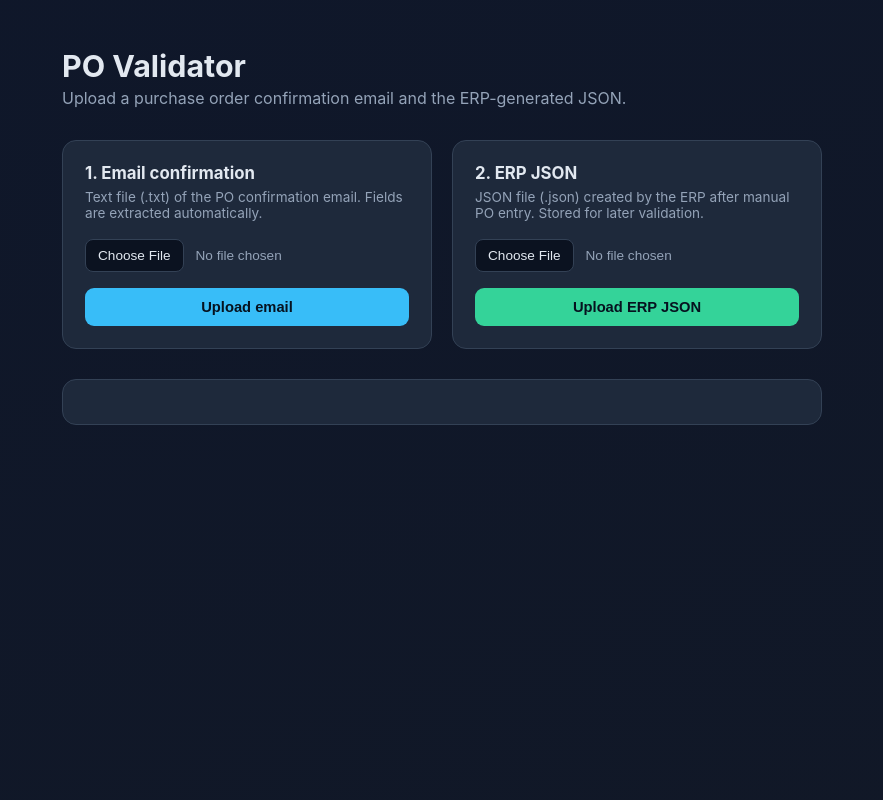
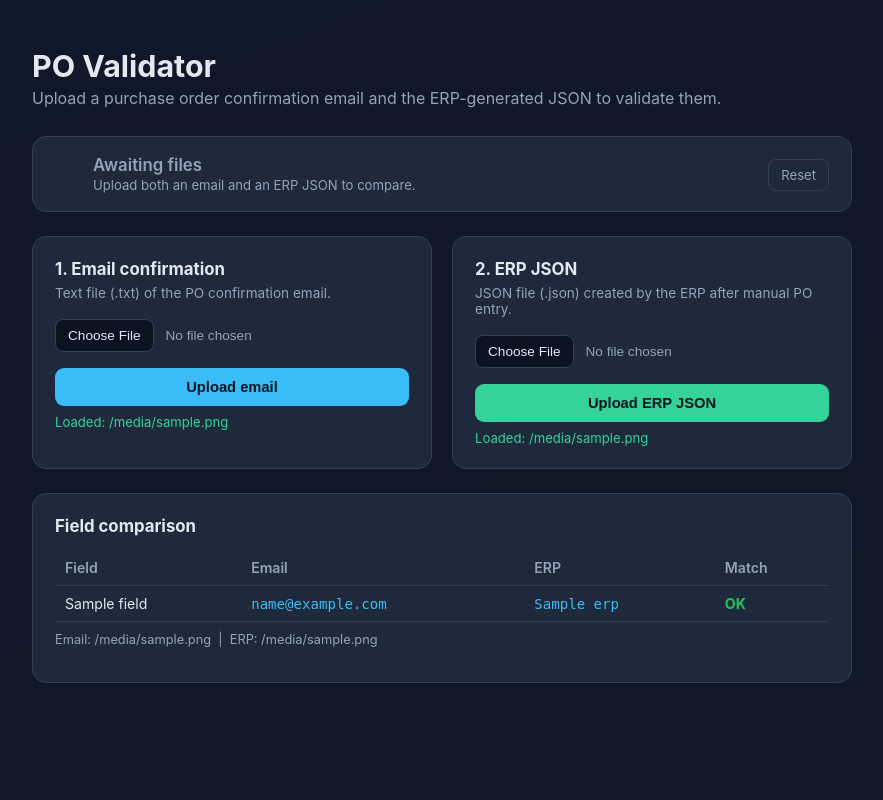
Before and after one commit to vladitov/PO_validator, a FastAPI app: template templates/index.html in a window 1280 px wide. Shown: the whole page, without its empty margins (198-1081 px from the left). Run offline with FastAPI, Linux system fonts and the light colour scheme; the template is opened without the code that fills it: most values are stand-ins (such as "Sample title", 1, 10 or a date in 2020).

Commit message:
Add PO number normalization, ERP field extraction, and comparison logic
- Implemented `normalize_po` function to standardize PO/MLA references for comparison.
- Added `extract_erp_fields` function to map ERP JSON fields for validation.
- Introduced `compare_fields` function to compare extracted email fields with ERP fields, returning match status.
- Updated main application logic to handle file uploads and display comparison results with visual indicators.
- Enhanced UI to show upload status and comparison results, including a reset option.
- Added test cases for correct and incorrect ERP JSON structures.

```diff
--- a/main.py
+++ b/main.py
@@ -3,7 +3,11 @@
 Provides a simple UI with two uploads:
   - Email purchase order confirmation (.txt): fields are extracted via regex and
     written to an intermediate JSON file in output/.
-  - ERP JSON (.json): validated as JSON and stored in uploads/ (no comparison yet).
+  - ERP JSON (.json): validated as JSON and stored in uploads/.
+
+When both an email and an ERP file have been uploaded, the extracted email
+fields are compared against the ERP fields and a green/red/gray indicator is
+shown (gray = not enough data yet).
 """
 
 from __future__ import annotations
@@ -12,10 +16,10 @@ import json
 from pathlib import Path
 
 from fastapi import FastAPI, File, Request, UploadFile
-from fastapi.responses import HTMLResponse
+from fastapi.responses import HTMLResponse, RedirectResponse
 from fastapi.templating import Jinja2Templates
 
-from extractor import build_intermediate_record
+from extractor import build_intermediate_record, compare_fields, extract_erp_fields
 
 BASE_DIR = Path(__file__).resolve().parent
 OUTPUT_DIR = BASE_DIR / "output"
@@ -28,10 +32,47 @@ UPLOADS_DIR.mkdir(exist_ok=True)
 app = FastAPI(title="PO Validator")
 templates = Jinja2Templates(directory=str(TEMPLATES_DIR))
 
+# In-memory state for the most recent uploads (single-user localhost tool).
+STATE: dict[str, dict | None] = {"email": None, "erp": None}
+
+COMPARE_FIELDS = ("po_number", "date", "amount", "currency")
+
+
+def _build_context(message: dict | None = None) -> dict:
+    """Assemble the template context including the comparison indicator."""
+    email = STATE["email"]
+    erp = STATE["erp"]
+
+    indicator = "gray"
+    comparison = None
+    rows = None
+
+    if email and erp:
+        comparison = compare_fields(email["fields"], erp["fields"])
+        indicator = "green" if comparison["status"] == "match" else "red"
+        rows = [
+            {
+                "field": field,
+                "email": email["fields"].get(field),
+                "erp": erp["fields"].get(field),
+                "match": comparison["checks"][field],
+            }
+            for field in COMPARE_FIELDS
+        ]
+
+    return {
+        "message": message,
+        "email": email,
+        "erp": erp,
+        "indicator": indicator,
+        "comparison": comparison,
+        "rows": rows,
+    }
+
 
 @app.get("/", response_class=HTMLResponse)
 async def index(request: Request) -> HTMLResponse:
-    return templates.TemplateResponse(request, "index.html", {"result": None})
+    return templates.TemplateResponse(request, "index.html", _build_context())
 
 
 @app.post("/upload-email", response_class=HTMLResponse)
@@ -41,7 +82,7 @@ async def upload_email(request: Request, file: UploadFile = File(...)) -> HTMLRe
         return templates.TemplateResponse(
             request,
             "index.html",
-            {"result": {"type": "error", "message": "Please upload a .txt email file."}},
+            _build_context({"type": "error", "text": "Please upload a .txt email file."}),
         )
 
     raw = await file.read()
@@ -53,17 +94,17 @@ async def upload_email(request: Request, file: UploadFile = File(...)) -> HTMLRe
     out_path = OUTPUT_DIR / f"{stem}.extracted.json"
     out_path.write_text(json.dumps(record, indent=2), encoding="utf-8")
 
+    STATE["email"] = {
+        "source_file": filename,
+        "fields": {k: record[k] for k in COMPARE_FIELDS},
+        "record": record,
+        "output_path": out_path.name,
+    }
+
     return templates.TemplateResponse(
         request,
         "index.html",
-        {
-            "result": {
-                "type": "email",
-                "message": f"Extracted fields written to {out_path.name}",
-                "record": record,
-                "output_path": str(out_path),
-            }
-        },
+        _build_context({"type": "ok", "text": f"Email extracted -> {out_path.name}"}),
     )
 
 
@@ -74,7 +115,7 @@ async def upload_erp(request: Request, file: UploadFile = File(...)) -> HTMLResp
         return templates.TemplateResponse(
             request,
             "index.html",
-            {"result": {"type": "error", "message": "Please upload a .json ERP file."}},
+            _build_context({"type": "error", "text": "Please upload a .json ERP file."}),
         )
 
     raw = await file.read()
@@ -84,21 +125,27 @@ async def upload_erp(request: Request, file: UploadFile = File(...)) -> HTMLResp
         return templates.TemplateResponse(
             request,
             "index.html",
-            {"result": {"type": "error", "message": f"Invalid JSON: {exc}"}},
+            _build_context({"type": "error", "text": f"Invalid JSON: {exc}"}),
         )
 
     dest_path = UPLOADS_DIR / filename
     dest_path.write_text(json.dumps(parsed, indent=2), encoding="utf-8")
 
+    STATE["erp"] = {
+        "source_file": filename,
+        "fields": extract_erp_fields(parsed),
+        "raw": parsed,
+    }
+
     return templates.TemplateResponse(
         request,
         "index.html",
-        {
-            "result": {
-                "type": "erp",
-                "message": f"ERP JSON stored as {dest_path.name}",
-                "record": parsed,
-                "output_path": str(dest_path),
-            }
-        },
+        _build_context({"type": "ok", "text": f"ERP JSON stored -> {dest_path.name}"}),
     )
+
+
+@app.get("/reset")
+async def reset() -> RedirectResponse:
+    STATE["email"] = None
+    STATE["erp"] = None
+    return RedirectResponse(url="/", status_code=303)
--- a/templates/index.html
+++ b/templates/index.html
@@ -13,6 +13,9 @@
       --text: #e2e8f0;
       --muted: #94a3b8;
       --border: #334155;
+      --green: #22c55e;
+      --red: #ef4444;
+      --gray: #64748b;
     }
     * { box-sizing: border-box; }
     body {
@@ -23,9 +26,9 @@
       min-height: 100vh;
       padding: 48px 16px;
     }
-    .container { max-width: 760px; margin: 0 auto; }
+    .container { max-width: 820px; margin: 0 auto; }
     h1 { font-size: 1.9rem; margin: 0 0 4px; }
-    .subtitle { color: var(--muted); margin: 0 0 32px; }
+    .subtitle { color: var(--muted); margin: 0 0 28px; }
     .cards { display: grid; grid-template-columns: 1fr 1fr; gap: 20px; }
     @media (max-width: 640px) { .cards { grid-template-columns: 1fr; } }
     .card {
@@ -35,106 +38,133 @@
       padding: 22px;
     }
     .card h2 { font-size: 1.05rem; margin: 0 0 6px; }
-    .card p { color: var(--muted); font-size: 0.85rem; margin: 0 0 18px; }
-    input[type="file"] {
-      width: 100%;
-      font-size: 0.85rem;
-      color: var(--muted);
-      margin-bottom: 16px;
-    }
+    .card p.hint { color: var(--muted); font-size: 0.85rem; margin: 0 0 18px; }
+    input[type="file"] { width: 100%; font-size: 0.85rem; color: var(--muted); margin-bottom: 16px; }
     input[type="file"]::file-selector-button {
-      background: #0b1220;
-      color: var(--text);
-      border: 1px solid var(--border);
-      border-radius: 8px;
-      padding: 8px 12px;
-      cursor: pointer;
-      margin-right: 12px;
+      background: #0b1220; color: var(--text); border: 1px solid var(--border);
+      border-radius: 8px; padding: 8px 12px; cursor: pointer; margin-right: 12px;
     }
     button {
-      width: 100%;
-      border: none;
-      border-radius: 9px;
-      padding: 11px 14px;
-      font-size: 0.92rem;
-      font-weight: 600;
-      cursor: pointer;
-      color: #06121f;
+      width: 100%; border: none; border-radius: 9px; padding: 11px 14px;
+      font-size: 0.92rem; font-weight: 600; cursor: pointer; color: #06121f;
     }
     .btn-email { background: var(--accent); }
     .btn-erp { background: var(--accent-2); }
     button:hover { filter: brightness(1.08); }
-    .result {
-      margin-top: 30px;
-      background: var(--card);
-      border: 1px solid var(--border);
-      border-radius: 14px;
-      padding: 22px;
+
+    .status-bar {
+      display: flex; align-items: center; gap: 16px;
+      background: var(--card); border: 1px solid var(--border);
+      border-radius: 14px; padding: 18px 22px; margin-bottom: 24px;
     }
-    .result.error { border-color: #f87171; }
-    .result h2 { margin: 0 0 12px; font-size: 1.05rem; }
-    .msg { color: var(--accent-2); margin: 0 0 16px; font-size: 0.9rem; }
-    .result.error .msg { color: #f87171; }
-    pre {
-      background: #0b1220;
-      border: 1px solid var(--border);
-      border-radius: 10px;
-      padding: 16px;
-      overflow-x: auto;
-      font-size: 0.85rem;
-      margin: 0;
+    .dot { width: 22px; height: 22px; border-radius: 50%; flex: none; }
+    .dot.gray  { background: var(--gray);  box-shadow: 0 0 12px rgba(100,116,139,.5); }
+    .dot.green { background: var(--green); box-shadow: 0 0 14px rgba(34,197,94,.7); }
+    .dot.red   { background: var(--red);   box-shadow: 0 0 14px rgba(239,68,68,.7); }
+    .status-label { font-size: 1.05rem; font-weight: 600; }
+    .status-sub { color: var(--muted); font-size: 0.82rem; margin-top: 2px; }
+    .reset { margin-left: auto; }
+    .reset a {
+      color: var(--muted); font-size: 0.82rem; text-decoration: none;
+      border: 1px solid var(--border); border-radius: 8px; padding: 7px 12px;
     }
-    table { width: 100%; border-collapse: collapse; margin-bottom: 16px; }
-    td { padding: 8px 10px; border-bottom: 1px solid var(--border); font-size: 0.9rem; }
-    td.key { color: var(--muted); width: 38%; }
+    .reset a:hover { color: var(--text); }
+
+    .flash { margin: 0 0 20px; font-size: 0.88rem; padding: 10px 14px; border-radius: 9px; }
+    .flash.ok { background: rgba(52,211,153,.12); color: var(--accent-2); border: 1px solid rgba(52,211,153,.3); }
+    .flash.error { background: rgba(239,68,68,.12); color: #fca5a5; border: 1px solid rgba(239,68,68,.4); }
+
+    .panel {
+      margin-top: 24px; background: var(--card); border: 1px solid var(--border);
+      border-radius: 14px; padding: 22px;
+    }
+    .panel h2 { margin: 0 0 14px; font-size: 1.05rem; }
+    table { width: 100%; border-collapse: collapse; }
+    th, td { padding: 9px 10px; border-bottom: 1px solid var(--border); font-size: 0.88rem; text-align: left; }
+    th { color: var(--muted); font-weight: 600; }
     code { color: var(--accent); }
+    .match-yes { color: var(--green); font-weight: 700; }
+    .match-no  { color: var(--red);   font-weight: 700; }
+    .src { color: var(--muted); font-size: 0.8rem; margin-top: 10px; }
+    .uploaded { color: var(--accent-2); font-size: 0.82rem; margin-top: 8px; }
+    .notuploaded { color: var(--muted); font-size: 0.82rem; margin-top: 8px; }
   </style>
 </head>
 <body>
   <div class="container">
     <h1>PO Validator</h1>
-    <p class="subtitle">Upload a purchase order confirmation email and the ERP-generated JSON.</p>
+    <p class="subtitle">Upload a purchase order confirmation email and the ERP-generated JSON to validate them.</p>
+
+    <div class="status-bar">
+      <span class="dot {{ indicator }}"></span>
+      <div>
+        {% if indicator == 'green' %}
+          <div class="status-label" style="color: var(--green);">Match</div>
+          <div class="status-sub">Email and ERP fields agree.</div>
+        {% elif indicator == 'red' %}
+          <div class="status-label" style="color: var(--red);">Mismatch</div>
+          <div class="status-sub">One or more fields differ between the email and the ERP record.</div>
+        {% else %}
+          <div class="status-label" style="color: var(--muted);">Awaiting files</div>
+          <div class="status-sub">Upload both an email and an ERP JSON to compare.</div>
+        {% endif %}
+      </div>
+      <span class="reset"><a href="/reset">Reset</a></span>
+    </div>
+
+    {% if message %}
+    <div class="flash {{ 'ok' if message.type == 'ok' else 'error' }}">{{ message.text }}</div>
+    {% endif %}
 
     <div class="cards">
       <div class="card">
         <h2>1. Email confirmation</h2>
-        <p>Text file (.txt) of the PO confirmation email. Fields are extracted automatically.</p>
+        <p class="hint">Text file (.txt) of the PO confirmation email.</p>
         <form action="/upload-email" method="post" enctype="multipart/form-data">
           <input type="file" name="file" accept=".txt" required />
           <button type="submit" class="btn-email">Upload email</button>
         </form>
+        {% if email %}
+          <div class="uploaded">Loaded: {{ email.source_file }}</div>
+        {% else %}
+          <div class="notuploaded">No email uploaded yet.</div>
+        {% endif %}
       </div>
 
       <div class="card">
         <h2>2. ERP JSON</h2>
-        <p>JSON file (.json) created by the ERP after manual PO entry. Stored for later validation.</p>
+        <p class="hint">JSON file (.json) created by the ERP after manual PO entry.</p>
         <form action="/upload-erp" method="post" enctype="multipart/form-data">
           <input type="file" name="file" accept=".json" required />
           <button type="submit" class="btn-erp">Upload ERP JSON</button>
         </form>
+        {% if erp %}
+          <div class="uploaded">Loaded: {{ erp.source_file }}</div>
+        {% else %}
+          <div class="notuploaded">No ERP JSON uploaded yet.</div>
+        {% endif %}
       </div>
     </div>
 
-    {% if result %}
-    <div class="result {{ 'error' if result.type == 'error' else '' }}">
-      {% if result.type == 'error' %}
-        <h2>Error</h2>
-        <p class="msg">{{ result.message }}</p>
-      {% elif result.type == 'email' %}
-        <h2>Extracted fields</h2>
-        <p class="msg">{{ result.message }}</p>
-        <table>
-          <tr><td class="key">PO number</td><td><code>{{ result.record.po_number }}</code></td></tr>
-          <tr><td class="key">Date</td><td><code>{{ result.record.date }}</code></td></tr>
-          <tr><td class="key">Amount</td><td><code>{{ result.record.amount }} {{ result.record.currency }}</code></td></tr>
-          <tr><td class="key">Source file</td><td>{{ result.record.source_file }}</td></tr>
-        </table>
-        <pre>{{ result.record | tojson(indent=2) }}</pre>
-      {% elif result.type == 'erp' %}
-        <h2>ERP JSON stored</h2>
-        <p class="msg">{{ result.message }}</p>
-        <pre>{{ result.record | tojson(indent=2) }}</pre>
-      {% endif %}
+    {% if rows %}
+    <div class="panel">
+      <h2>Field comparison</h2>
+      <table>
+        <thead>
+          <tr><th>Field</th><th>Email</th><th>ERP</th><th>Match</th></tr>
+        </thead>
+        <tbody>
+          {% for row in rows %}
+          <tr>
+            <td>{{ row.field }}</td>
+            <td><code>{{ row.email }}</code></td>
+            <td><code>{{ row.erp }}</code></td>
+            <td class="{{ 'match-yes' if row.match else 'match-no' }}">{{ 'OK' if row.match else 'X' }}</td>
+          </tr>
+          {% endfor %}
+        </tbody>
+      </table>
+      <p class="src">Email: {{ email.source_file }} &nbsp;|&nbsp; ERP: {{ erp.source_file }}</p>
     </div>
     {% endif %}
   </div>
```
Also changed, not shown: extractor.py (+70 -0 lines), tests/correct/erp_01.json (added, +1 -0 lines), tests/incorrect/erp_02.json (added, +1 -0 lines).
